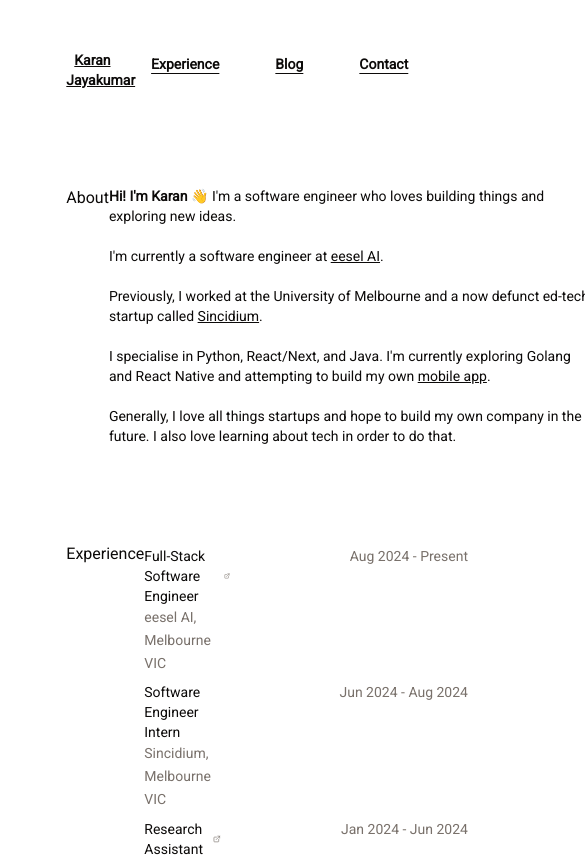
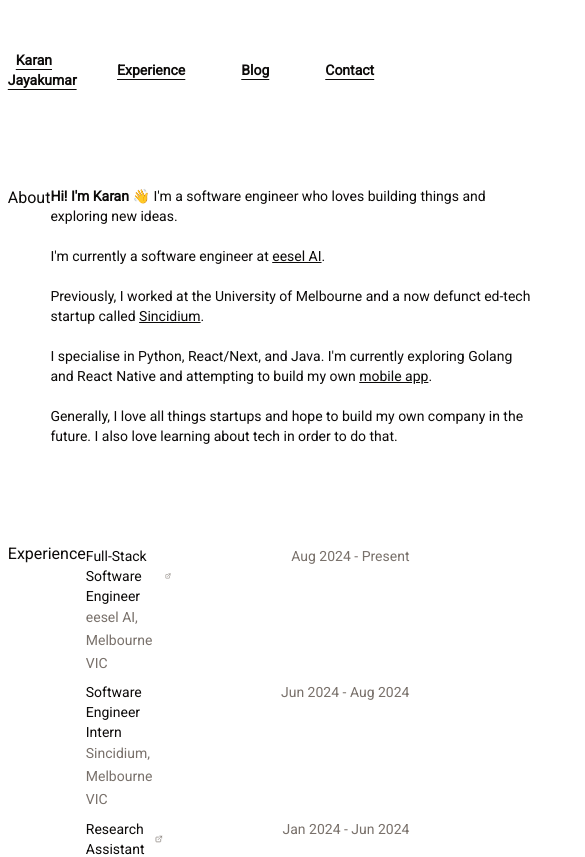
Before and after one commit to KaranJayakumar/portfolio, a Next.js app: page / in a window 390 px wide. Shown: the top 857 px of the page, 585 px wide, since content can reach past the window. Built offline with nearby package versions, Linux system fonts and the light colour scheme.

Commit message:
WIP : navbar responsive

```diff
--- a/app/_components/layout/MainLayout.tsx
+++ b/app/_components/layout/MainLayout.tsx
@@ -6,7 +6,7 @@ interface LayoutProps{
 }
 export const MainLayout = ({ children } : LayoutProps) => {
   return (
-    <div className="flex h-full w-full min-w-full py-[50px] pl-[17vw] pr-[17vw]">
+    <div className="flex h-full w-full min-w-full py-[50px] lg:px-[17vw] px-[2vw]">
       <div className="w-full">
         <Header/>
           {children}
--- a/app/_components/layout/NavigationBar.tsx
+++ b/app/_components/layout/NavigationBar.tsx
@@ -13,15 +13,15 @@ export const NavigationBar = () => {
     router.push("/#Experience")
   }
   return (
-      <div className="flex flex-row justify-between mb-16 text-sm font-semibold">
+      <div className="flex flex-row justify-between mb-16 text-sm font-semibold items-center">
         <div>
           <NavItem title="Karan Jayakumar" path="/"/>
         </div>
-        <div className="flex flex-row h-fit text-sm underline-offset-4 gap-x-10">
+        <div className="flex flex-row h-fit text-sm gap-x-10">
           <NavItem title="Experience" path="/" onClick={onExperienceClick}/>
           <NavItem title="Blog" path="/blogs"/>
 <Popover.Root>
-            <Popover.Trigger className="rounded-md underline cursor-pointer nav-item">
+            <Popover.Trigger className="rounded-md underline underline-offset-4 cursor-pointer nav-item">
               Contact
             </Popover.Trigger>
             <Popover.Portal>
@@ -48,9 +48,9 @@ interface NavItemProps {
 const NavItem = ({title, path, className, onClick} : NavItemProps) => {
   return (
       onClick ? (
-        <p onClick={onClick} className={`rounded-md cursor-pointer nav-item underline ${className}`}>{title}</p>
+        <p onClick={onClick} className={`rounded-md cursor-pointer nav-item underline underline-offset-4 ${className}`}>{title}</p>
       ) : (
-        <Link href={path} className={`rounded-md nav-item underline ${className}`}>{title}</Link>
+        <Link href={path} className={`rounded-md nav-item underline underline-offset-4 ${className}`}>{title}</Link>
       )
   )
 }
```
